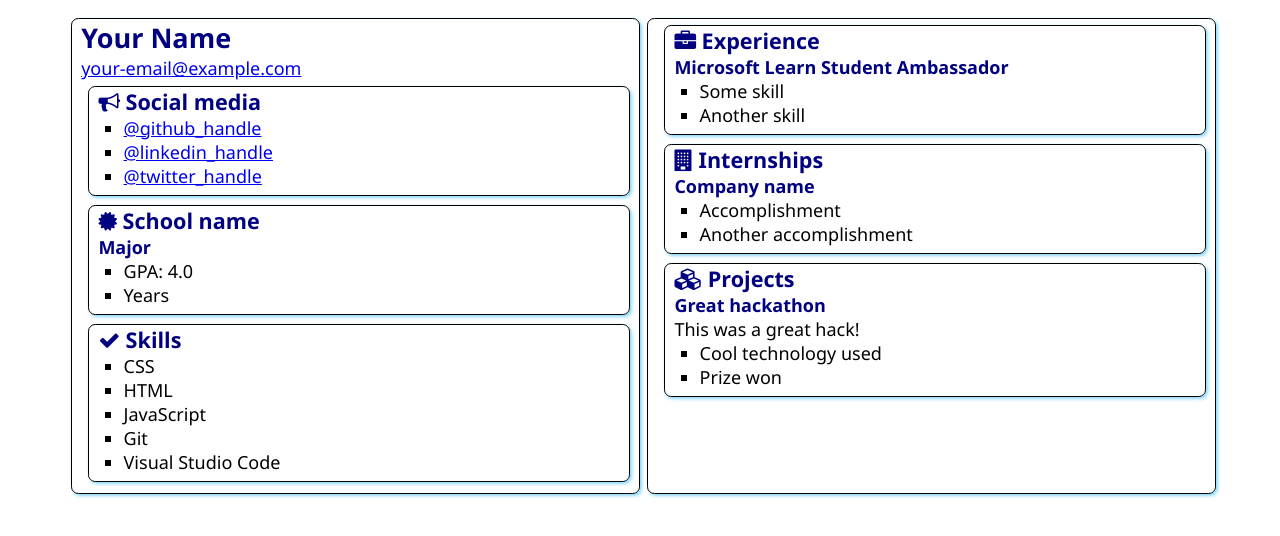
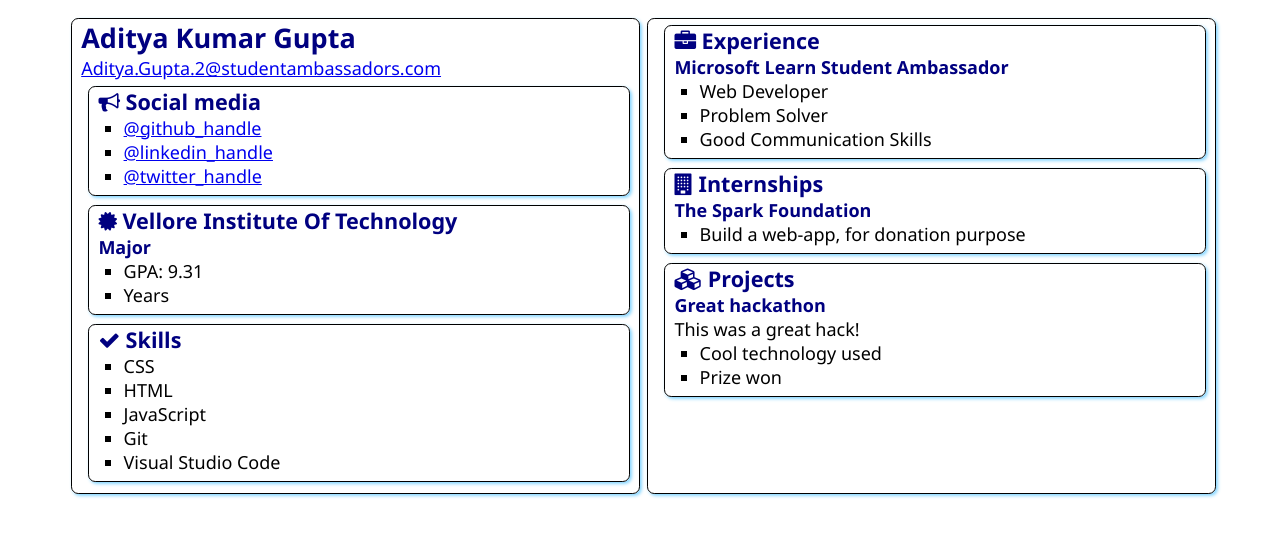
Before and after one commit to al1216/Ambassador-SWA-Pilot, a plain HTML site: page src/index.html in a window 1280 px wide. Drawn offline with Linux system fonts and the light colour scheme.

Commit message:
Update index.html

```diff
--- a/src/index.html
+++ b/src/index.html
@@ -12,8 +12,8 @@
 <body>
     <main>
         <article class="box">
-            <h1>Your Name</h1>
-            <div><a href="mailto:your.email@example.com">your-email@example.com</a></div>
+            <h1>Aditya Kumar Gupta</h1>
+            <div><a href="mailto:Aditya.Gupta.2@studentambassadors.com">Aditya.Gupta.2@studentambassadors.com</a></div>
 
             <section class="box">
                 <h2>
@@ -21,9 +21,9 @@
                     Social media
                 </h2>
                 <ul>
-                    <li><a href="https://github.com/<handle>">@github_handle</a></li>
-                    <li><a href="https://linkedin.com/in/<handle>">@linkedin_handle</a></li>
-                    <li><a href="https://twitter.com/<handle>">@twitter_handle</a></li>
+                    <li><a href="https://github.com/al1216">@github_handle</a></li>
+                    <li><a href="https://linkedin.com/in/aditya-kumar-gupta-54b323188/">@linkedin_handle</a></li>
+                    <li><a href="https://twitter.com/AdityaK50575664">@twitter_handle</a></li>
                 </ul>
             </section>
 
@@ -31,11 +31,11 @@
                 <div class="education">
                     <h2>
                         <i class="fa fa-certificate" aria-hidden="true"></i>
-                        School name
+                        Vellore Institute Of Technology
                     </h2>
                     <h3>Major</h3>
                     <ul>
-                        <li>GPA: 4.0</li>
+                        <li>GPA: 9.31</li>
                         <li>Years</li>
                     </ul>
                 </div>
@@ -63,8 +63,9 @@
                 </h2>
                 <h3>Microsoft Learn Student Ambassador</h3>
                 <ul>
-                    <li>Some skill</li>
-                    <li>Another skill</li>
+                    <li>Web Developer</li>
+                    <li>Problem Solver</li>
+                    <li>Good Communication Skills</li>
                 </ul>
             </section>
             <section class="box">
@@ -73,10 +74,10 @@
                     Internships
                 </h2>
 
-                <h3>Company name</h3>
+                <h3>The Spark Foundation</h3>
                 <ul>
-                    <li>Accomplishment</li>
-                    <li>Another accomplishment</li>
+                    <li>Build a web-app, for donation purpose</li>
+
                 </ul>
             </section>
             <section class="box">
```
